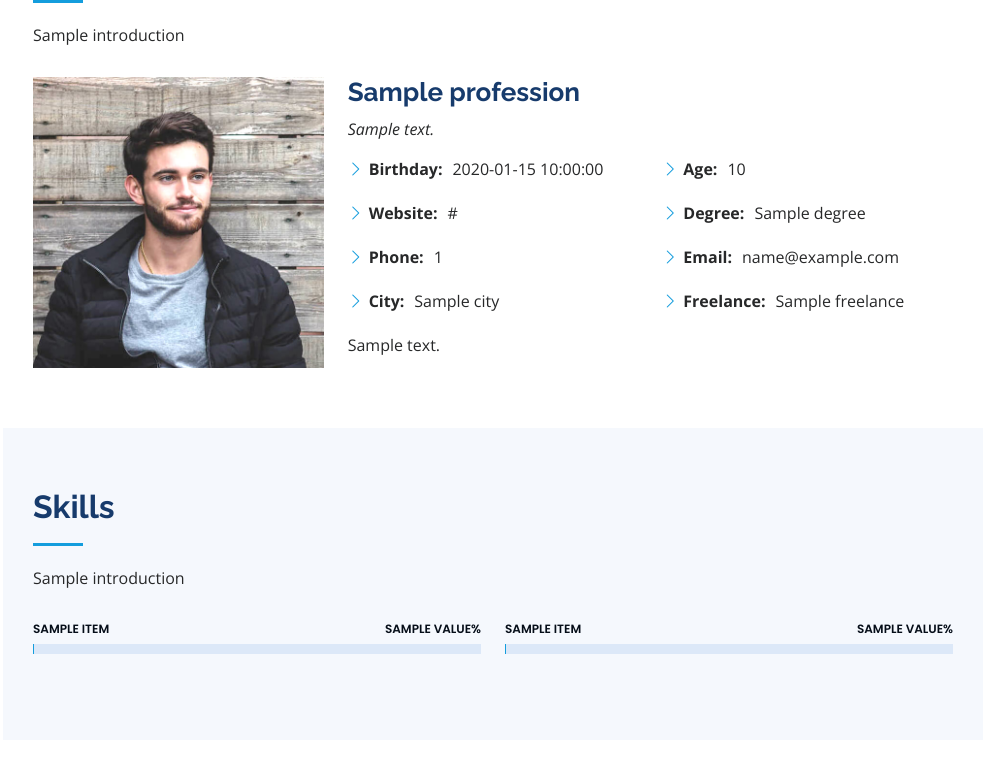
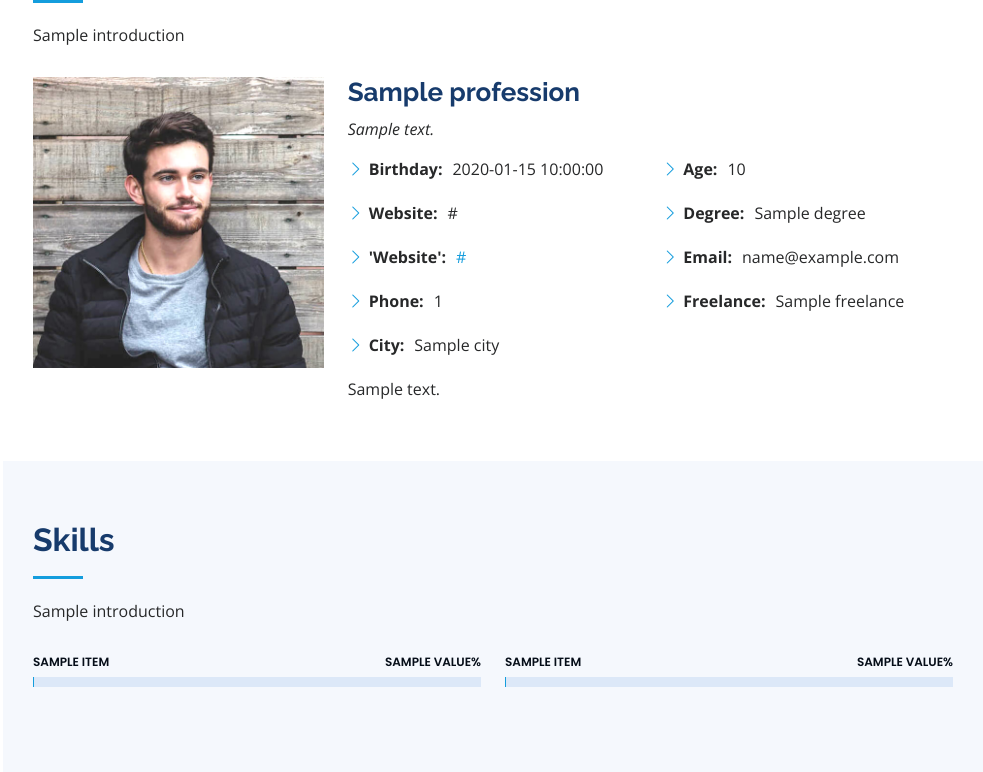
Before and after one commit to fourofclubs001/Portfolio, a Flask app: template templates/index.html in a window 1280 px wide. Shown: the part 915-1687 px from the top of the page, without its empty margins (297-1280 px from the left). Run offline with Flask 3, Linux system fonts and the light colour scheme; the template is opened without the code that fills it: most values are stand-ins (such as "Sample title", 1, 10 or a date in 2020); grey boxes marked "Sample" are stand-in pictures; some libraries are stand-ins or nearby versions.

Commit message:
website as href

```diff
--- a/templates/about.html
+++ b/templates/about.html
@@ -29,6 +29,10 @@
             <ul>
               {{ render_item('Birthday', info['birthday']) }}
               {{ render_item('Website', info['website']) }}
+              <li>
+                <i class="bi bi-chevron-right"></i> <strong>'Website':</strong>
+                                                    <a href = "{{info['website']}}">{{info['website']}}</a>
+              </li>
               {{ render_item('Phone', info['phone_number']) }}
               {{ render_item('City', info['city']) }}
             </ul>
--- a/templates/portfolio.html
+++ b/templates/portfolio.html
@@ -8,7 +8,7 @@
     <img src="{{ info['image_path'] }}" class="img-fluid" alt="">
     <div class="portfolio-links">
       <a href="{{ info['image_path'] }}" data-gallery="portfolioGallery" class="portfolio-lightbox" title="{{ info['title'] }}"><i class="bx bx-plus"></i></a>
-      <a href="portfolio-details.html" title="More Details"><i class="bx bx-link"></i></a>
+      <a href="../templates/portfolio-details.html" title="More Details"><i class="bx bx-link"></i></a>
     </div>
   </div>
 </div>
```
